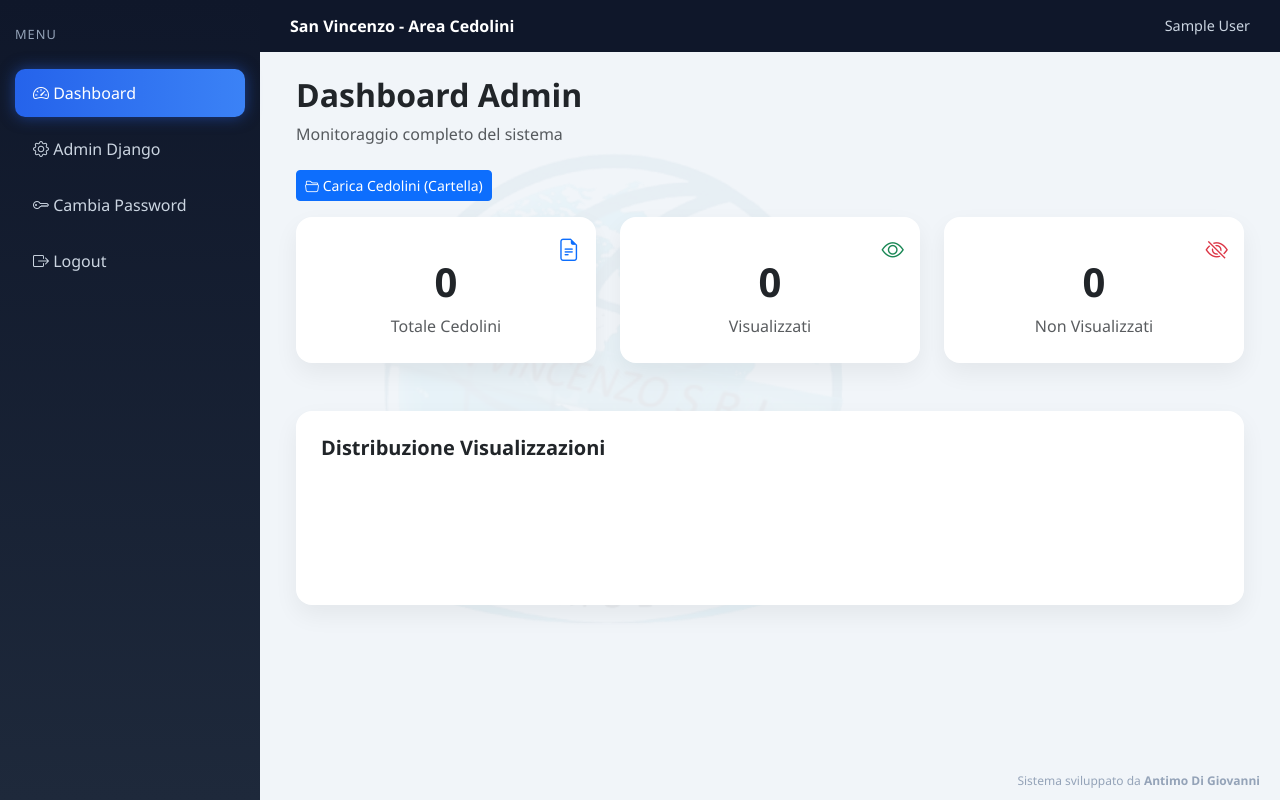
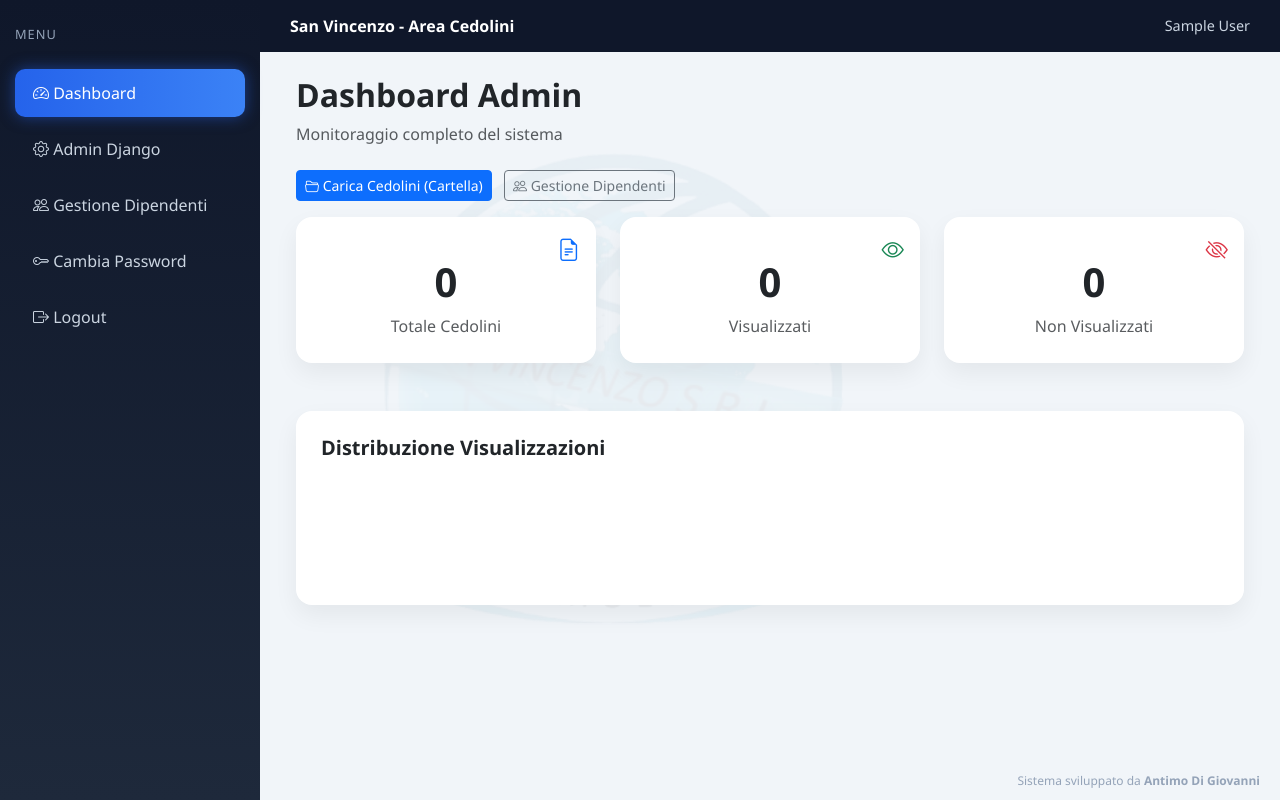
Before and after one commit to antimo-digiovanni/cedolini_web, a Django app: page /portal/admin-dashboard/ in a window 1280 px wide. Run offline with Django 4.2, Linux system fonts and the light colour scheme; the visitor is signed in with stand-in values (Sample User, id 1); data that the repository does not hold is empty.

Commit message:
ui: add employees admin link and dashboard shortcut

```diff
--- a/templates/portal/admin_dashboard.html
+++ b/templates/portal/admin_dashboard.html
@@ -14,6 +14,9 @@
     <div class="mb-3">
         <a href="{% url 'admin_upload_period_folder' %}" class="btn btn-sm btn-primary">
             <i class="bi bi-folder2-open"></i> Carica Cedolini (Cartella)
+        </a>
+        <a href="{% url 'admin_employees' %}" class="btn btn-sm btn-outline-secondary ms-2">
+            <i class="bi bi-people"></i> Gestione Dipendenti
         </a>
     </div>
 
--- a/templates/portal/base.html
+++ b/templates/portal/base.html
@@ -138,6 +138,10 @@ main {
         <a href="{% url 'admin:index' %}">
             <i class="bi bi-gear"></i> Admin Django
         </a>
+
+        <a href="{% url 'admin_employees' %}">
+            <i class="bi bi-people"></i> Gestione Dipendenti
+        </a>
         {% endif %}
 
         <a href="{% url 'password_change' %}">
```
